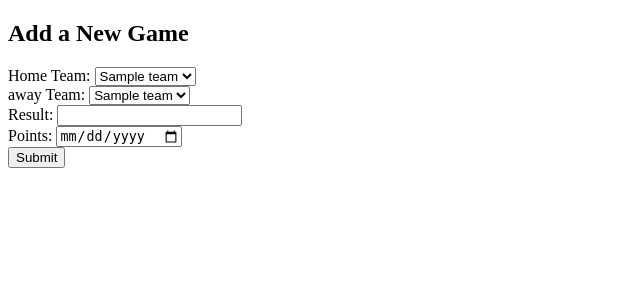
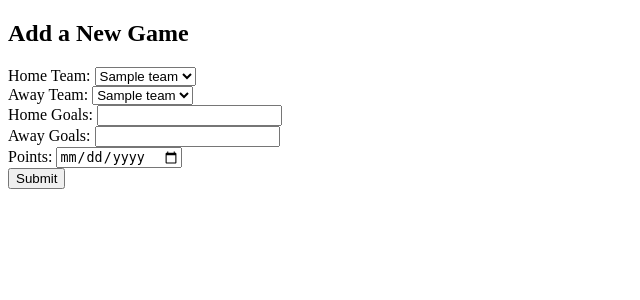
Before and after one commit to mdavidson05/Score_Tracker, a Flask app: page /games/new in a window 1280 px wide. Shown: the part 206-506 px from the top of the page, without its empty margins (0-640 px from the left). Run offline with Flask 2, Linux system fonts and the light colour scheme; a database or web service that is not in the repository returns one stand-in record (values such as "Sample title"); some libraries are stand-ins or nearby versions.

Commit message:
Updating to change text result to numbers

```diff
--- a/console.py
+++ b/console.py
@@ -14,5 +14,5 @@ teams_repo.save(team1)
 team2 = Teams(3, "Chelsea", 3, 7)
 teams_repo.save(team2)
 
-game = Games(team1.id, team2.id, "Draw", "12/12/2022")
+game = Games(team1.id, team2.id, 1, 0, "12/12/2022")
 games_repo.save(game)
--- a/controllers/games_controller.py
+++ b/controllers/games_controller.py
@@ -30,10 +30,12 @@ def create_game():
     away_team_id = request.form["away"]
     away_team = team_repo.select(away_team_id)
     # print(away_team)
-    result = request.form["result"]
+    home_goals = request.form["home_goals"]
+    away_goals = request.form["away_goals"]
+
     date = request.form["date"]
 
-    new_game = Games(home_team.id, away_team.id, result, date, id = None)
+    new_game = Games(home_team.id, away_team.id, home_goals, away_goals, date, id = None)
 
     # print(new_game)
 
@@ -59,10 +61,12 @@ def update_game(id):
     away_team_id = request.form["away"]
     # away_team = team_repo.select(id)
 
-    result = request.form["result"]
+    home_goals = request.form["home_goals"]
+    away_goals = request.form["away_goals"]
+
     date = request.form["date"]
 
-    games = Games(home_team_id, away_team_id, result, date, id)
+    games = Games(home_team_id, away_team_id, home_goals, away_goals, date, id)
 
     game_repo.update(games)
     return redirect("/games")
--- a/db/scores.sql
+++ b/db/scores.sql
@@ -16,7 +16,8 @@ CREATE TABLE games (
     id SERIAL PRIMARY KEY,
     home_team int REFERENCES teams(id) ON DELETE CASCADE,
     away_team int REFERENCES teams(id) ON DELETE CASCADE,
-    result VARCHAR(100),
+    home_goals INT,
+    away_goals INT,
     date DATE
 
 );
--- a/models/games.py
+++ b/models/games.py
@@ -1,7 +1,8 @@
 class Games:
-    def __init__(self, input_home, input_away, input_result, input_date, id=None):
+    def __init__(self, input_home, input_away, input_home_goals, input_away_goals, input_date, id=None):
         self.home = input_home
         self.away = input_away
-        self.result = input_result
+        self.home_goals = input_home_goals
+        self.away_goals = input_away_goals
         self.date = input_date
         self.id = id
--- a/templates/games/index.html
+++ b/templates/games/index.html
@@ -8,7 +8,11 @@
 <h3> {{game.home.team}} vs {{game.away.team}}</h3>
 
 <section>
-    <p>{{ game.home.team }} vs {{ game.away.team }} {{ game.result }} {{ game.date }}</p>
+    <p>{{ game.home.team }} vs {{ game.away.team }} {{ game.home_goals }} - {{game.away_goals}} {{ game.date }}</p>
+    <p>{% if game.home_goals > game.away_goals%}
+        {{game.home.team}} beat {{game.away.team}} by {{game.home_goals}} goals to {{game.away_goals}} goals
+        {% endif %}
+    </p>
 
     <a href="/games/{{ game.id }}/edit"> Edit </a>
 
--- a/templates/games/new.html
+++ b/templates/games/new.html
@@ -17,7 +17,7 @@
     </div>
 
     <div>
-        <label for="away">away Team:</label>
+        <label for="away">Away Team:</label>
         <select id="away" name="away">
             {% for team in teams %}
             <option value={{team.id}}>{{team.team}}</option>
@@ -26,13 +26,20 @@
     </div>
 
     <div>
-        <label for="result">Result:</label>
-        <input type="text" id="result" name="result">
+        <label for="home_goals">Home Goals:</label>
+        <input type="text" id="home_goals" name="home_goals">
     </div>
+
+    <div>
+        <label for="away_goals">Away Goals:</label>
+        <input type="text" id="away_goals" name="away_goals">
+    </div>
+
     <div>
         <label for="date">Points:</label>
         <input type="date" id="date" name="date">
     </div>
+
     <input type="submit">
 </form>
 
```
Also changed, not shown: repositories/game_repository.py (+6 -6 lines), templates/games/edit.html (+7 -2 lines).
